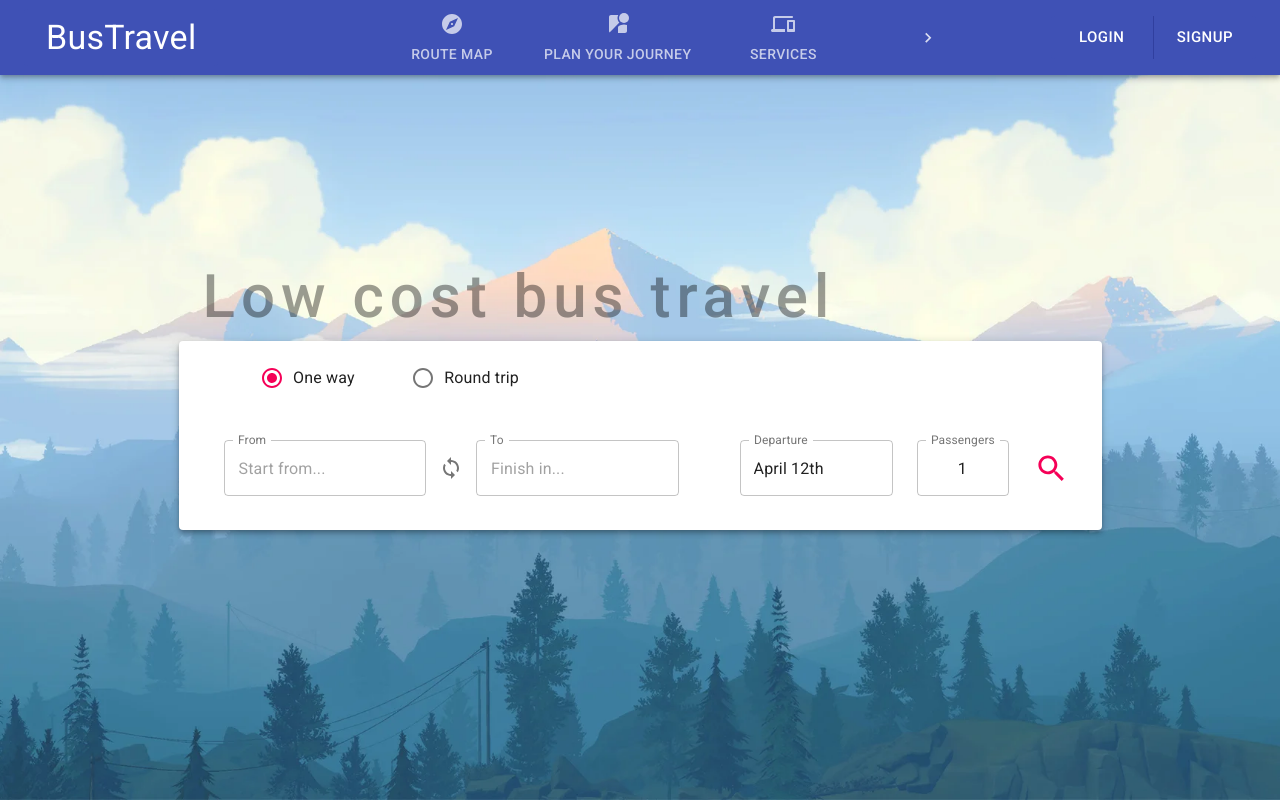
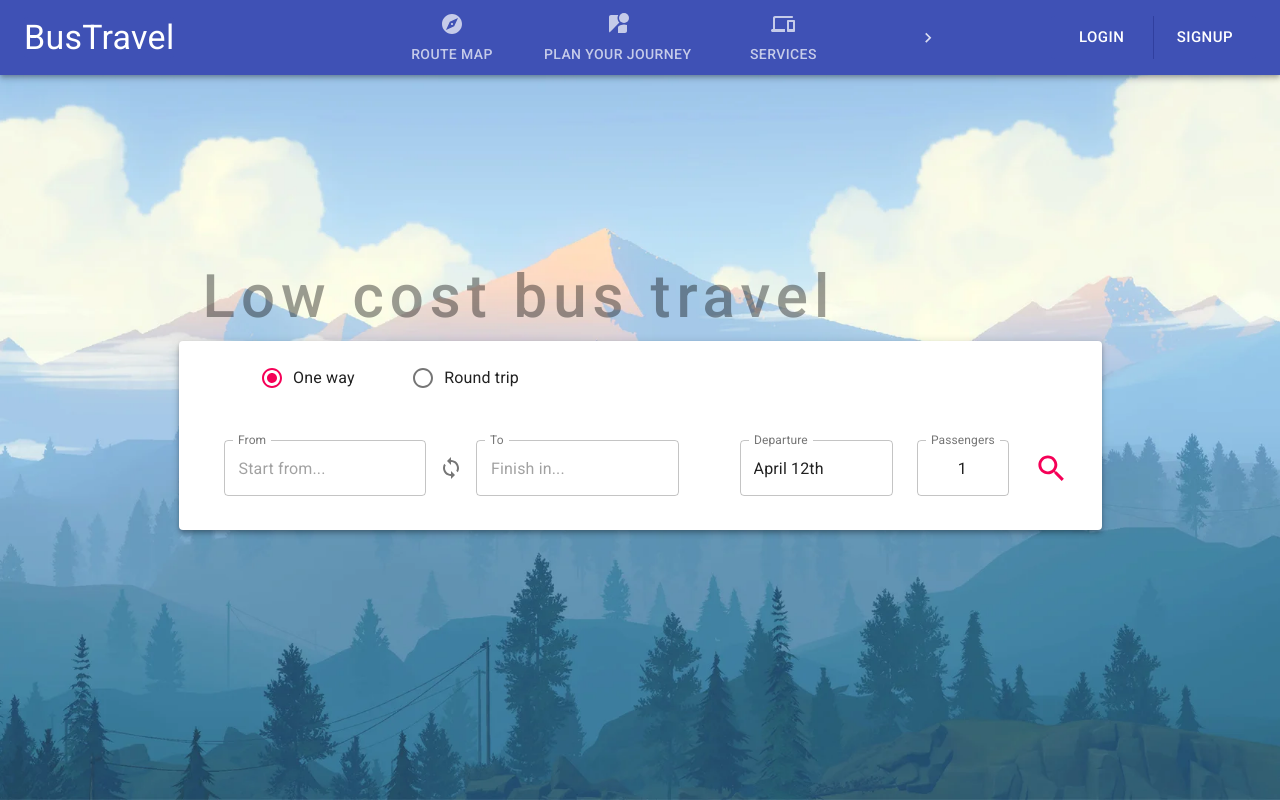
Before and after one commit to mateusz-chochol/FlixBus-Ripoff, a React (Create React App) app: page / in a window 1280 px wide. Built offline with nearby package versions, Linux system fonts and the light colour scheme; no server answers.

Commit message:
Adding padding 0 to title button

```diff
--- a/src/components/NavBar/MenuAppBar.tsx
+++ b/src/components/NavBar/MenuAppBar.tsx
@@ -53,6 +53,7 @@ const useStyles = makeStyles((theme: Theme) =>
       '&&:hover': {
         backgroundColor: 'transparent',
       },
+      padding: 0,
     },
     toolbar: {
       height: '75px'
```
